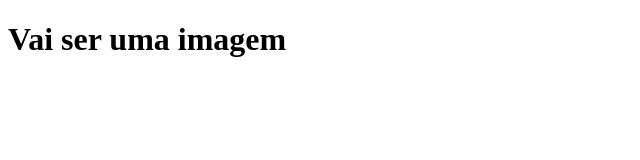
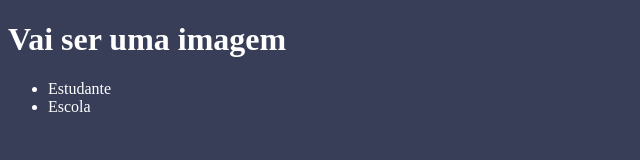
Before and after one commit to Antenor06felipe/programa-o, a plain HTML site: page index.html in a window 1280 px wide. Shown: the whole page, without its empty margins (0-640 px from the left). Drawn offline with Linux system fonts and the light colour scheme.

Commit message:
Add files via upload

```diff
--- a/index.html
+++ b/index.html
@@ -5,8 +5,16 @@
     <meta http-equiv="X-UA-Compatible" content="IE=edge">
     <meta name="viewport" content="width=device-width, initial-scale=1.0">
     <title>Document</title>
+    <link rel="stylesheet" href="style.css">
+
 </head>
-<body>
-   <H1>Vai ser uma imagem</H1>
-</body>
-</html>
+<header>
+    <body>
+     <H1>Vai ser uma imagem</H1>
+     <ul>
+        <li>Estudante</li>
+        <li>Escola</li>
+        </ul>
+     </body>
+     </html>
+    </header>
--- a/style.css
+++ b/style.css
@@ -0,0 +1,4 @@
+ body {
+background-color: #383D58;
+color: white;
+ }
```
